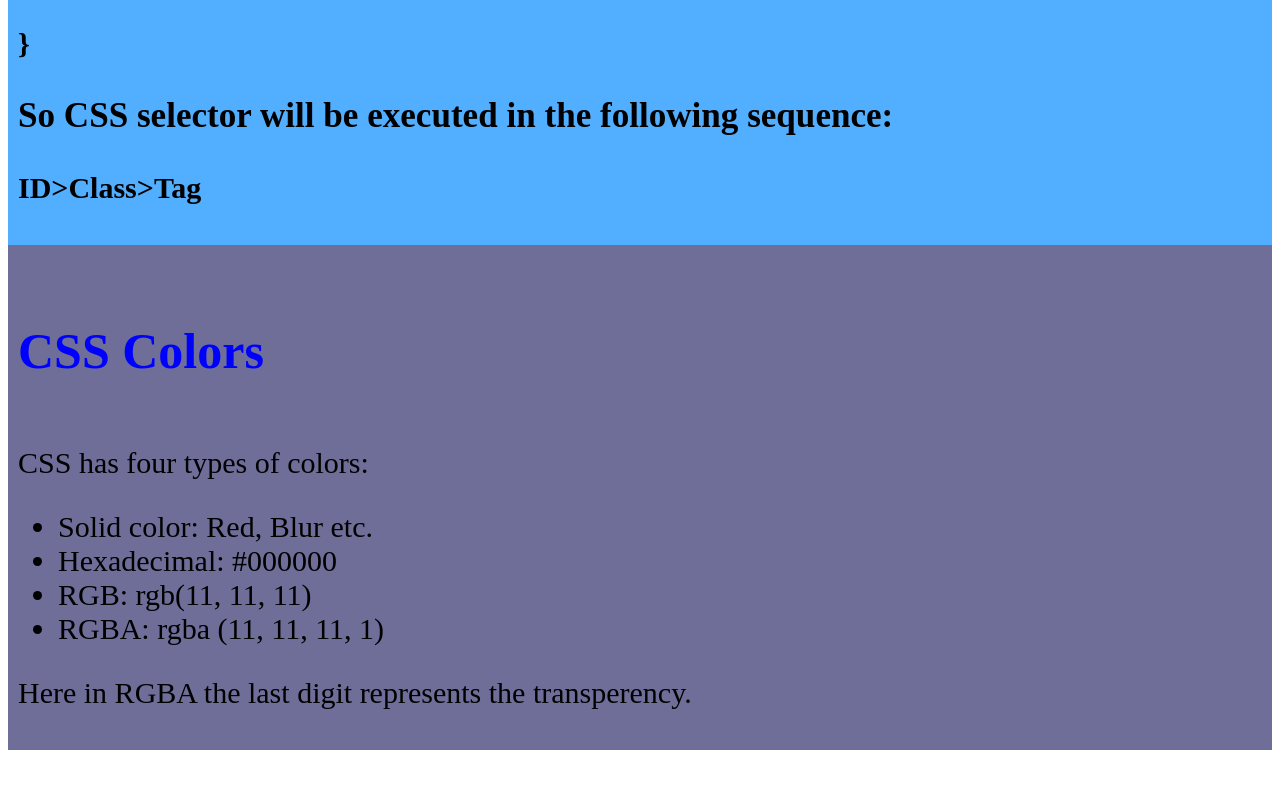
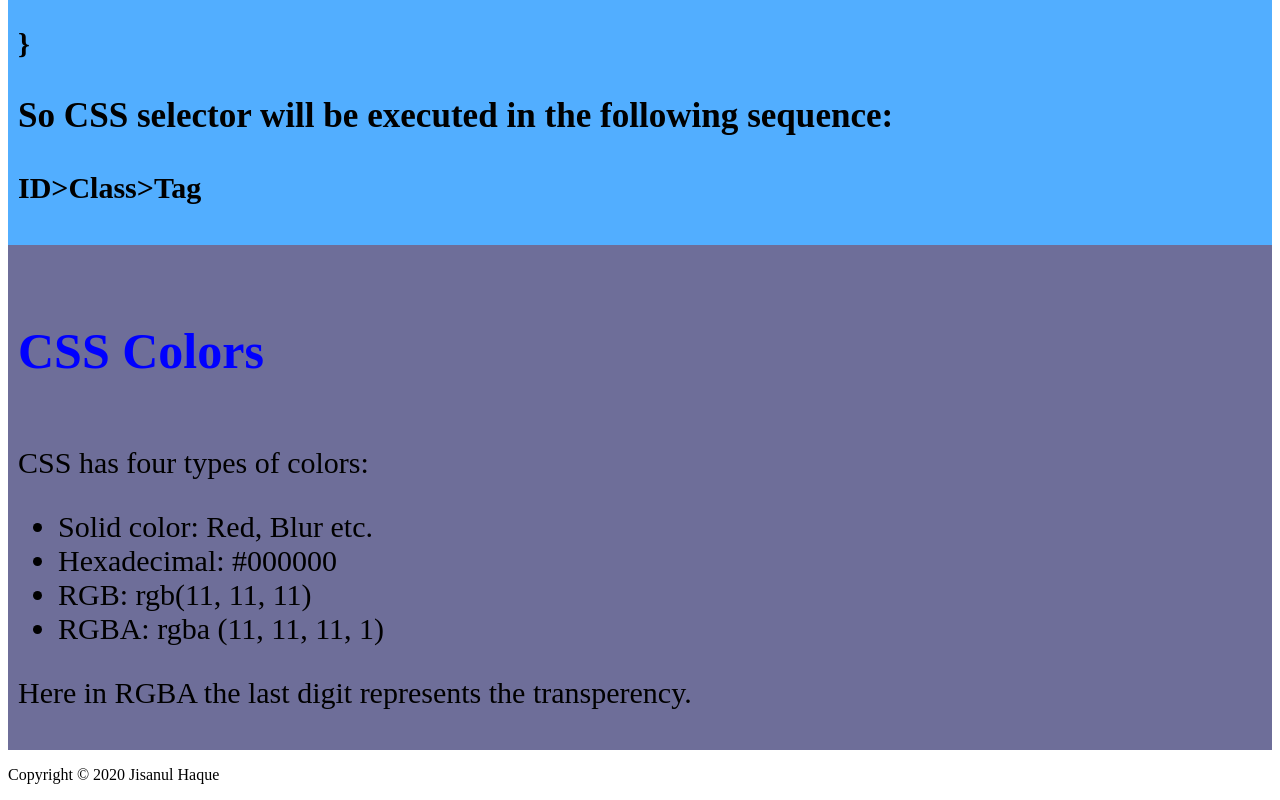
Before and after one commit to jisanulhaque/Assignment-08, a plain HTML site: page index.html in a window 1280 px wide. Shown: the part 2190-2990 px from the top of the page. Before the commit the page ends 2948 px from the top, so only its background shows below. Drawn offline with Linux system fonts and the light colour scheme.

Commit message:
copy right added

```diff
--- a/index.html
+++ b/index.html
@@ -86,3 +86,10 @@
 
 
 	</body>
+
+
+	<footer>
+
+		<p>Copyright © 2020 Jisanul Haque</p>
+
+	</footer>
```
